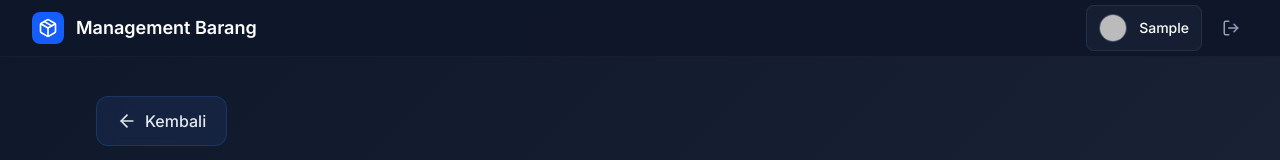
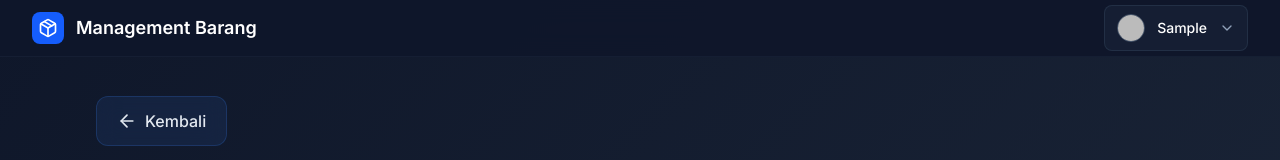
Before and after one commit to h4MeMengoding/management-barang, a Next.js app: page /qrcodes in a window 1280 px wide. Shown: the top 160 px of the page. Built offline with nearby package versions, Linux system fonts and the light colour scheme; no server answers; sample sign-in values are in the browser's storage.

Commit message:
feat: add dropdown & conf button

```diff
--- a/src/app/qrcodes/page.tsx
+++ b/src/app/qrcodes/page.tsx
@@ -280,7 +280,7 @@ export default function QRCodesPage() {
                 </button>
 
                 <div className="bg-green-900/20 border border-green-700/30 rounded-lg p-6">
-                  <h3 className="text-green-300 font-medium mb-3">✅ Setelah Generate</h3>
+                  <h3 className="text-green-300 font-medium mb-3">INFORMASI</h3>
                   <p className="text-green-200 text-sm mb-3">
                     Setelah berhasil generate QR codes, silakan buka menu &quot;Kelola QR Codes&quot; untuk melihat, mendownload, dan mengelola QR codes yang telah dibuat.
                   </p>
--- a/src/components/Navbar.tsx
+++ b/src/components/Navbar.tsx
@@ -2,13 +2,44 @@
 
 import { signIn, signOut, useSession } from 'next-auth/react';
 import { usePathname } from 'next/navigation';
-import { LogOut, Package } from 'lucide-react';
+import { LogOut, Package, ChevronDown } from 'lucide-react';
 import Image from 'next/image';
 import Link from 'next/link';
+import { useState, useRef, useEffect } from 'react';
+import { showCustomConfirm } from '@/lib/alerts';
 
 export default function Navbar() {
   const { data: session } = useSession();
   const pathname = usePathname();
+  const [dropdownOpen, setDropdownOpen] = useState(false);
+  const dropdownRef = useRef<HTMLDivElement>(null);
+
+  // Close dropdown when clicking outside
+  useEffect(() => {
+    const handleClickOutside = (event: MouseEvent) => {
+      if (dropdownRef.current && !dropdownRef.current.contains(event.target as Node)) {
+        setDropdownOpen(false);
+      }
+    };
+
+    document.addEventListener('mousedown', handleClickOutside);
+    return () => {
+      document.removeEventListener('mousedown', handleClickOutside);
+    };
+  }, []);
+
+  const handleLogout = () => {
+    setDropdownOpen(false);
+    showCustomConfirm(
+      'Konfirmasi Logout',
+      'Apakah Anda yakin ingin keluar dari aplikasi?',
+      'Logout',
+      () => {
+        signOut();
+      },
+      'danger'
+    );
+  };
 
   // Hide navbar on home page if user is not logged in
   if (!session && pathname === '/') {
@@ -19,7 +50,7 @@ export default function Navbar() {
     <nav className="fixed top-0 left-0 right-0 z-50 bg-slate-900/95 backdrop-blur-md border-b border-slate-800/50">
       <div className="max-w-7xl mx-auto px-4 sm:px-6 lg:px-8">
         <div className="flex justify-between items-center h-14">
-          {/* Simple Brand */}
+          {/* Brand */}
           <Link href="/" className="flex items-center space-x-3 hover:opacity-80 transition-opacity duration-200">
             <div className="w-8 h-8 bg-blue-600 rounded-lg flex items-center justify-center">
               <Package className="w-5 h-5 text-white" />
@@ -32,12 +63,15 @@ export default function Navbar() {
             </span>
           </Link>
 
-          {/* Simple User Section */}
+          {/* User Section with Dropdown */}
           <div className="flex items-center space-x-3">
             {session?.user ? (
-              <>
-                {/* Simple User Info */}
-                <div className="flex items-center space-x-3 px-3 py-2 bg-slate-800/50 rounded-lg border border-slate-700/50">
+              <div className="relative" ref={dropdownRef}>
+                {/* Profile Button */}
+                <button
+                  onClick={() => setDropdownOpen(!dropdownOpen)}
+                  className="flex items-center space-x-3 px-3 py-2 bg-slate-800/50 hover:bg-slate-700/50 rounded-lg border border-slate-700/50 transition-colors duration-200"
+                >
                   <Image
                     src={session.user.image || `https://ui-avatars.com/api/?name=${session.user.name || 'User'}&size=32&background=3B82F6&color=ffffff&rounded=true`}
                     alt={session.user.name || 'User'}
@@ -50,19 +84,38 @@ export default function Navbar() {
                       {session.user.name?.split(' ')[0] || 'User'}
                     </p>
                   </div>
-                </div>
+                  <ChevronDown
+                    size={16}
+                    className={`text-slate-400 transition-transform duration-200 ${dropdownOpen ? 'rotate-180' : ''}`}
+                  />
+                </button>
 
-                {/* Simple Logout Button */}
-                <button
-                  onClick={() => signOut()}
-                  className="p-2 text-slate-400 hover:text-white hover:bg-slate-800/50 rounded-lg transition-colors duration-200"
-                  title="Logout"
-                >
-                  <LogOut size={18} />
-                </button>
-              </>
+                {/* Dropdown Menu */}
+                {dropdownOpen && (
+                  <div className="absolute right-0 mt-2 w-56 bg-slate-800 rounded-lg shadow-lg border border-slate-700 py-1 z-50">
+                    {/* User Info */}
+                    <div className="px-4 py-3 border-b border-slate-700">
+                      <p className="text-sm font-medium text-white">
+                        {session.user.name || 'User'}
+                      </p>
+                      <p className="text-xs text-slate-400 truncate">
+                        {session.user.email}
+                      </p>
+                    </div>
+
+                    {/* Logout Button */}
+                    <button
+                      onClick={handleLogout}
+                      className="w-full flex items-center space-x-3 px-4 py-2 text-sm text-slate-300 hover:text-white hover:bg-slate-700/50 transition-colors duration-200"
+                    >
+                      <LogOut size={16} />
+                      <span>Logout</span>
+                    </button>
+                  </div>
+                )}
+              </div>
             ) : (
-              /* Simple Login Button */
+              /* Login Button */
               <button
                 onClick={() => signIn('google')}
                 className="px-4 py-2 bg-blue-600 hover:bg-blue-700 text-white text-sm font-medium rounded-lg transition-colors duration-200"
```
